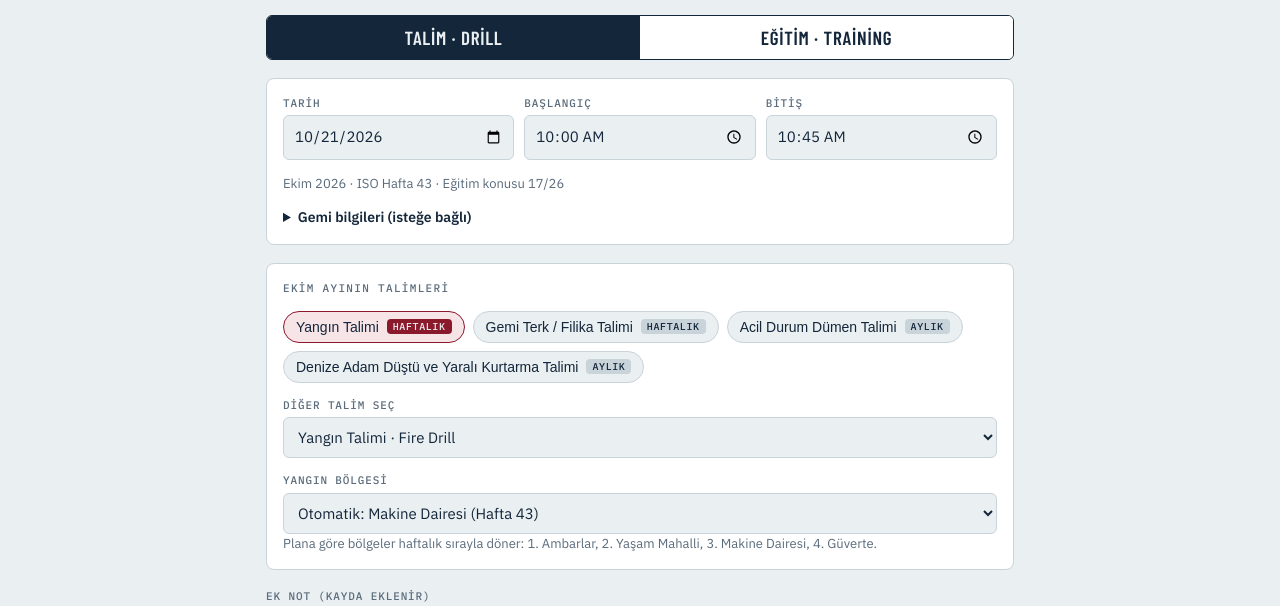
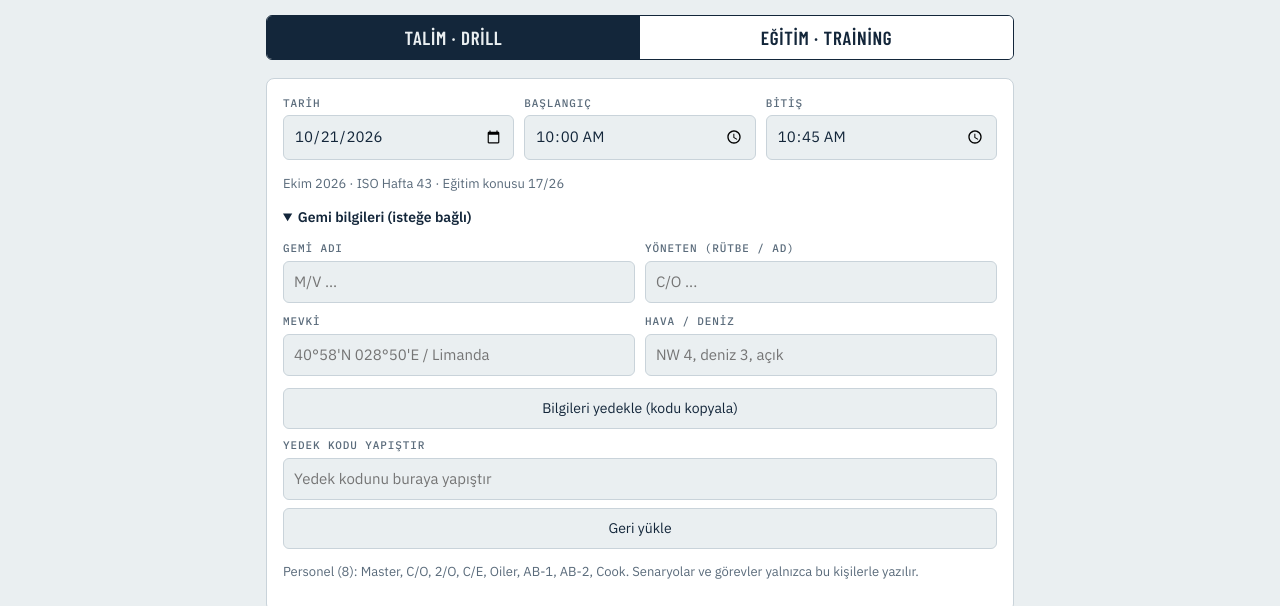
Before and after one commit to denizgezenozgur-ux/dg-talim, a plain HTML site: page index.html in a window 1280 px wide. Shown: the part 131-737 px from the top of the page. Drawn offline with nearby package versions, Linux system fonts and the light colour scheme.

Commit message:
Gemi bilgileri için kalıcı depolama ve yedek kodu
Co-Authored-By: Claude Opus 5.5 <noreply@anthropic.com>
Claude-Session: https://claude.ai/code/session_01Sp76dq78yQ4zxmQ6YE1a9k

```diff
--- a/index.html
+++ b/index.html
@@ -86,6 +86,8 @@ details[open] summary{margin-bottom:12px}
 .duties .rk small{display:block;color:var(--muted);font-size:11px}
 .duties .dt{font-size:14px}
 .duties .dt span{display:block;color:var(--muted);font-size:13px}
+.bk{display:grid;grid-template-columns:1fr;gap:8px;margin-top:12px}
+.bk button{font:inherit;font-size:14px;padding:9px 12px;border-radius:6px;border:1px solid var(--line);background:var(--bg);color:var(--ink);cursor:pointer}
 .crewline{font-size:13px;color:var(--muted)}
 .tl time{font-family:var(--f-mono);font-size:15px;color:var(--orange);font-variant-numeric:tabular-nums;padding-top:1px}
 .tl .en{font-weight:500}
@@ -126,6 +128,7 @@ details[open] summary{margin-bottom:12px}
         <label>Mevki<input id="pos" placeholder="40°58'N 028°50'E / Limanda"></label>
         <label>Hava / Deniz<input id="wx" placeholder="NW 4, deniz 3, açık"></label>
       </div>
+      <div class="bk"><button type="button" id="bkCopy">Bilgileri yedekle (kodu kopyala)</button><label>Yedek kodu yapıştır<input id="bkIn" placeholder="Yedek kodunu buraya yapıştır"></label><button type="button" id="bkLoad">Geri yükle</button></div>
       <p class="crewline">Personel (8): Master, C/O, 2/O, C/E, Oiler, AB-1, AB-2, Cook. Senaryolar ve görevler yalnızca bu kişilerle yazılır.</p>
     </details>
   </section>
@@ -666,7 +669,10 @@ let tab="drill", drillId="fire", areaOverride="auto", xm=false, topicOverride="a
 
 const today=new Date(); $("date").value=today.getFullYear()+"-"+pad(today.getMonth()+1)+"-"+pad(today.getDate());
 ["ship","cond","pos","wx"].forEach(k=>{const v=store.get("tp_"+k); if(v) $(k).value=v;});
-if(store.get("tp_ship")) $("shipDetails").open=false;
+$("shipDetails").open=!store.get("tp_ship");
+try{navigator.storage&&navigator.storage.persist&&navigator.storage.persist().catch(()=>{})}catch(e){}
+function backupCode(){return btoa(unescape(encodeURIComponent(JSON.stringify(Object.fromEntries(["ship","cond","pos","wx"].map(k=>[k,$(k).value]))))))}
+function restoreCode(code){try{const o=JSON.parse(decodeURIComponent(escape(atob(code.trim()))));["ship","cond","pos","wx"].forEach(k=>{if(o[k]!=null){$(k).value=o[k];store.set("tp_"+k,o[k]);}});render();toast("Bilgiler geri yüklendi");}catch(e){toast("Kod okunamadı, tamamını yapıştır")}}
 
 $("drillSel").innerHTML=Object.entries(DRILLS).map(([k,d])=>`<option value="${k}">${d.tr} · ${d.en}</option>`).join("");
 $("topicSel").innerHTML=`<option value="auto">Otomatik (haftaya göre)</option>`+TOPICS.map((t,i)=>`<option value="${i}">${i+1}. ${t.t.tr}</option>`).join("");
@@ -791,6 +797,8 @@ $("drillOpts").onchange=e=>{if(e.target.id==="areaSel")areaOverride=e.target.val
 $("topicSel").onchange=e=>{topicOverride=e.target.value;render()};
 ["date","start","end","extra"].forEach(id=>$(id).addEventListener("input",render));
 ["ship","cond","pos","wx"].forEach(id=>$(id).addEventListener("input",()=>{store.set("tp_"+id,$(id).value);render()}));
+$("bkCopy").onclick=()=>{const t=backupCode();try{navigator.clipboard.writeText(t).then(()=>toast("Yedek kodu kopyalandı, not al veya kendine mesaj at"),()=>{$("bkIn").value=t;$("bkIn").select();toast("Kodu seçip kopyala")})}catch(e){$("bkIn").value=t;$("bkIn").select()}};
+$("bkLoad").onclick=()=>restoreCode($("bkIn").value);
 $("cpBoth").onclick=()=>copy("both");$("cpEn").onclick=()=>copy("en");$("cpTr").onclick=()=>copy("tr");
 render();
 </script>
```
